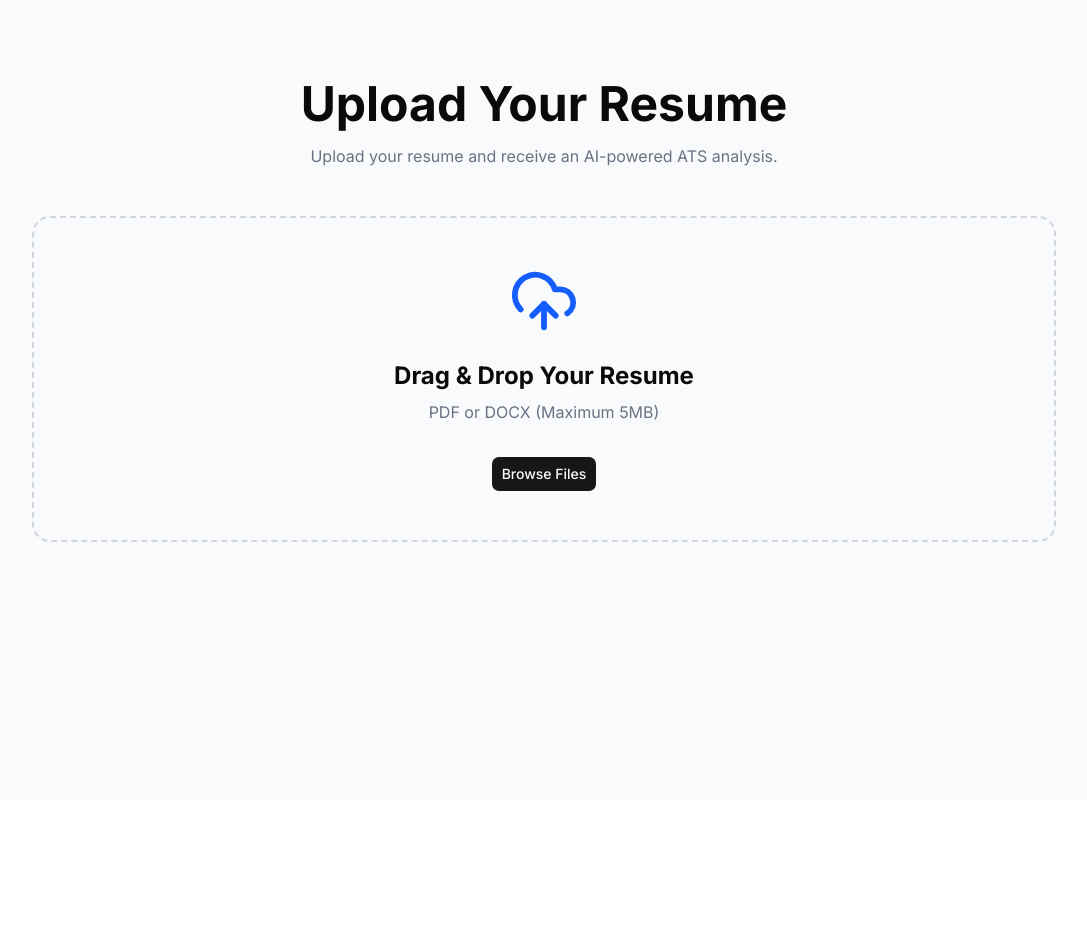
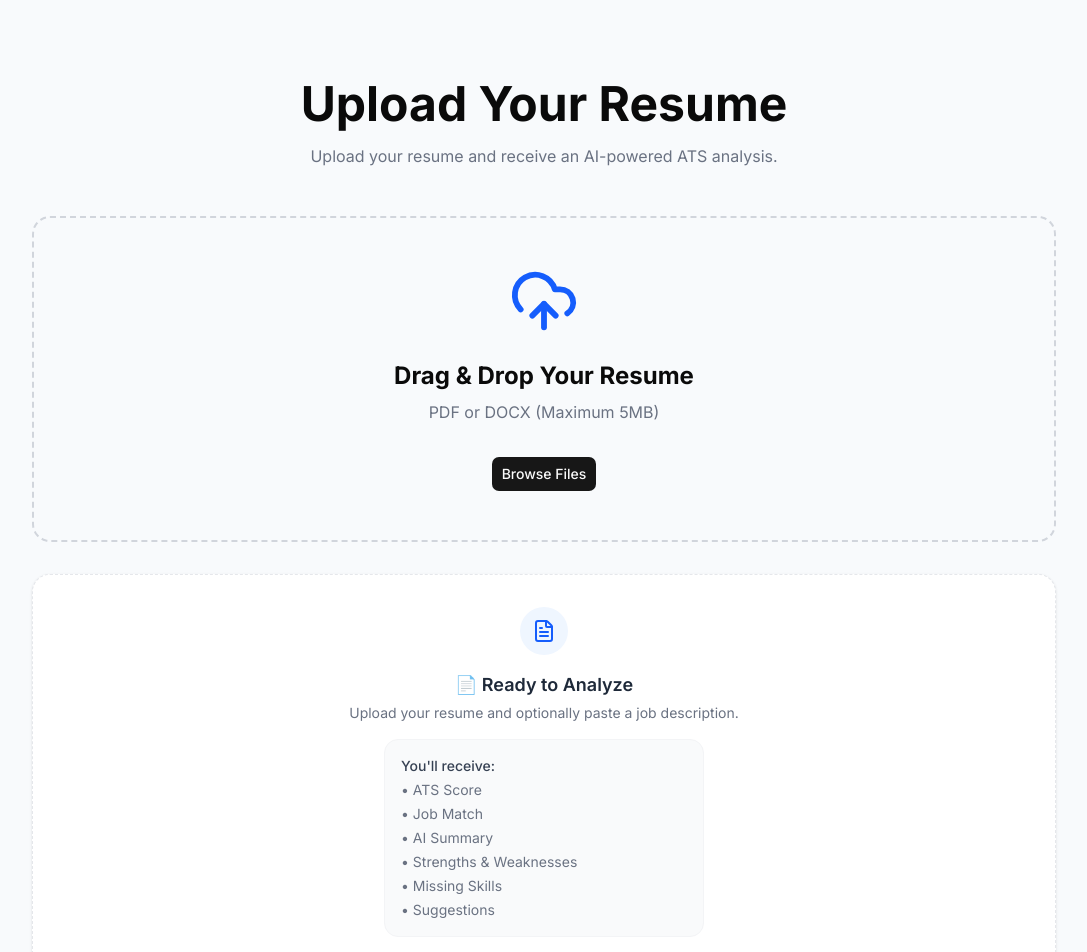
Before and after one commit to ankitdhaka74/resume-ai, a Next.js app: page /upload in a window 1280 px wide. Shown: the top 952 px of the page, without its empty margins (96-1183 px from the left). Before the commit the page ends 800 px from the top, so only its background shows below. Built offline with nearby package versions, Linux system fonts and the light colour scheme.

Commit message:
feat: install PDF generation libraries

```diff
--- a/components/upload/UploadBox.tsx
+++ b/components/upload/UploadBox.tsx
@@ -34,11 +34,15 @@ export default function UploadBox() {
   const [loading, setLoading] = useState(false);
   const [analysis, setAnalysis] = useState<Analysis | null>(null);
   const [jobDescription, setJobDescription] = useState("");
+  const [error, setError] = useState("");
+  const [success, setSuccess] = useState("");
 
   const onDrop = useCallback((acceptedFiles: File[]) => {
     if (acceptedFiles.length > 0) {
       setFile(acceptedFiles[0]);
       setAnalysis(null);
+      setError("");
+      setSuccess("");
     }
   }, []);
 
@@ -46,6 +50,7 @@ export default function UploadBox() {
     onDrop,
     multiple: false,
     maxSize: 5 * 1024 * 1024,
+    disabled: loading,
     accept: {
       "application/pdf": [".pdf"],
       "application/vnd.openxmlformats-officedocument.wordprocessingml.document":
@@ -58,6 +63,8 @@ export default function UploadBox() {
 
     try {
       setLoading(true);
+      setError("");
+      setSuccess("");
 
       const formData = new FormData();
       formData.append("resume", file);
@@ -77,11 +84,12 @@ export default function UploadBox() {
       }
 
       setAnalysis(data.ai);
+      setSuccess("Resume analyzed successfully!");
     } catch (error: unknown) {
       const message =
         error instanceof Error ? error.message : "Unknown Error";
 
-      alert(`❌ ${message}`);
+      setError(message);
     } finally {
       setLoading(false);
     }
@@ -117,11 +125,26 @@ export default function UploadBox() {
   return (
     <div className="max-w-5xl mx-auto">
 
+      {/* Notifications */}
+      {error && (
+        <div className="mb-6 rounded-xl border border-red-300 bg-red-50 p-4 text-red-700">
+          ❌ {error}
+        </div>
+      )}
+
+      {success && (
+        <div className="mb-6 rounded-xl border border-green-300 bg-green-50 p-4 text-green-700">
+          ✅ {success}
+        </div>
+      )}
+
       {/* Upload Area */}
 
       <div
         {...getRootProps()}
-        className={`border-2 border-dashed rounded-2xl p-12 text-center cursor-pointer transition ${
+        className={`border-2 border-dashed rounded-2xl p-12 text-center transition ${
+          loading ? "pointer-events-none opacity-60 bg-gray-50 cursor-not-allowed" : "cursor-pointer"
+        } ${
           isDragActive
             ? "border-blue-600 bg-blue-50"
             : "border-gray-300 hover:border-blue-400"
@@ -142,14 +165,14 @@ export default function UploadBox() {
           PDF or DOCX (Maximum 5MB)
         </p>
 
-        <Button className="mt-8">
+        <Button className="mt-8" disabled={loading}>
           Browse Files
         </Button>
       </div>
 
       {/* Selected File */}
 
-      {file && (
+      {file ? (
         <>
           <div className="mt-8 rounded-xl bg-white p-5 shadow-md flex items-center justify-between">
 
@@ -163,11 +186,10 @@ export default function UploadBox() {
               <div>
                 <p className="font-semibold">
                   📄 {file.name}
-
                 </p>
 
                 <p className="text-sm text-gray-500">
-                  {(file.size / 1024).toFixed(1)} KB
+                  {file.type.includes("pdf") ? "PDF" : "DOCX"} • {(file.size / 1024).toFixed(1)} KB
                 </p>
 
                 <p className="text-sm text-green-600">
@@ -176,6 +198,21 @@ export default function UploadBox() {
               </div>
 
             </div>
+
+            <div className="flex items-center gap-3">
+              <Button
+                variant="outline"
+                disabled={loading}
+                onClick={() => {
+                  setFile(null);
+                  setAnalysis(null);
+                  setJobDescription("");
+                  setError("");
+                  setSuccess("");
+                }}
+              >
+                Remove
+              </Button>
 
               <Button
                 disabled={loading}
@@ -190,6 +227,7 @@ export default function UploadBox() {
                   "Analyse Resume"
                 )}
               </Button>
+            </div>
 
           </div>
 
@@ -213,6 +251,28 @@ export default function UploadBox() {
 
           </div>
         </>
+      ) : (
+        /* Empty State */
+        <div className="mt-8 rounded-2xl border border-dashed border-gray-200 bg-white p-8 text-center shadow-sm">
+          <div className="mx-auto flex h-12 w-12 items-center justify-center rounded-full bg-blue-50 text-blue-600 mb-4">
+            <FileText size={24} />
+          </div>
+          <h3 className="text-lg font-semibold text-gray-800">📄 Ready to Analyze</h3>
+          <p className="mt-1 text-sm text-gray-500 max-w-md mx-auto mb-4">
+            Upload your resume and optionally paste a job description.
+          </p>
+          <div className="text-sm text-gray-600 text-left max-w-xs mx-auto bg-gray-50 p-4 rounded-xl border border-gray-100">
+            <p className="font-medium mb-1 text-gray-700">You&apos;ll receive:</p>
+            <ul className="space-y-1 text-gray-500">
+              <li>• ATS Score</li>
+              <li>• Job Match</li>
+              <li>• AI Summary</li>
+              <li>• Strengths & Weaknesses</li>
+              <li>• Missing Skills</li>
+              <li>• Suggestions</li>
+            </ul>
+          </div>
+        </div>
       )}
 
       {/* Results */}
@@ -229,10 +289,7 @@ export default function UploadBox() {
 
             <Button>
 
-              <Download
-                className="mr-2 h-4 w-4"
-              />
-
+              <Download className="mr-2 h-4 w-4" />
                 Download PDF
 
             </Button>
--- a/package.json
+++ b/package.json
@@ -14,6 +14,8 @@
     "class-variance-authority": "^0.7.1",
     "clsx": "^2.1.1",
     "framer-motion": "^12.42.2",
+    "jspdf": "^4.2.1",
+    "jspdf-autotable": "^5.0.8",
     "llama-parse": "^0.1.0",
     "lucide-react": "^1.27.0",
     "mammoth": "^1.12.0",
```
Also changed, not shown: lib/generatePdf.ts (added), 1 other file (tests, documents, lock files or other folders). Lines whose indentation alone changed are shown as unchanged.
